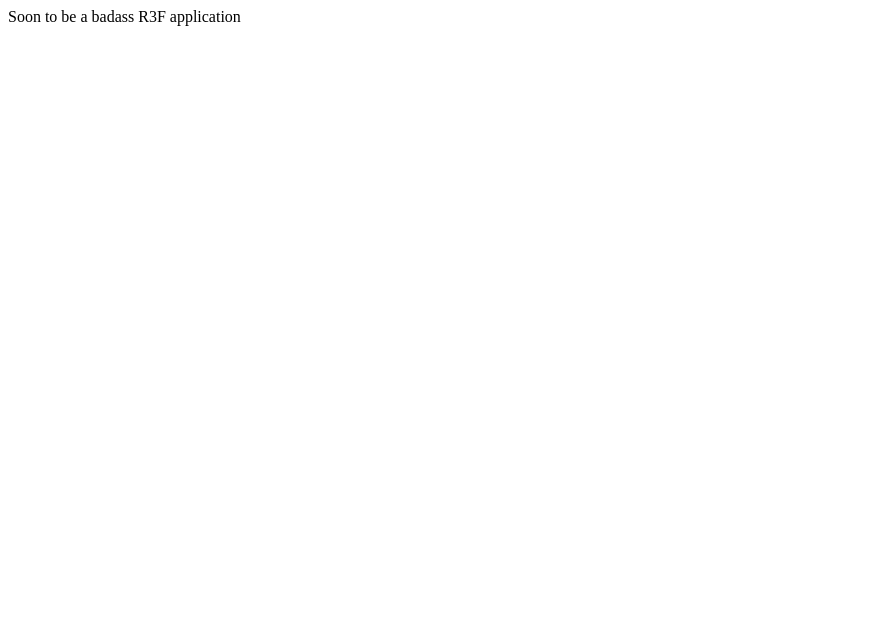
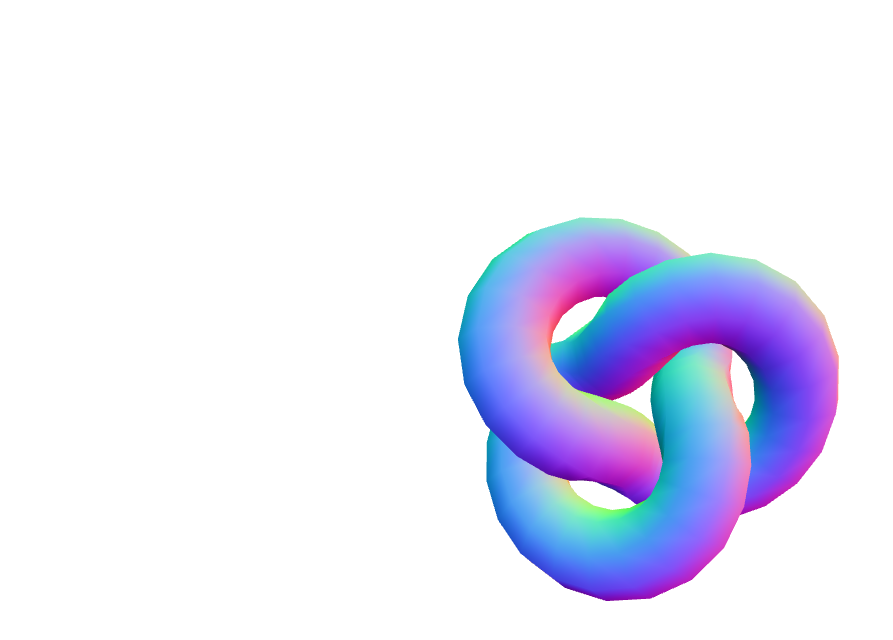
Before and after one commit to jawid-fakhari/55-first-r3f-application, a React (Vite) app: page / in a window 1280 px wide. Shown: the top 640 px of the page, without its empty margins (0-893 px from the left). Built offline with nearby package versions, Linux system fonts and the light colour scheme.

Commit message:
first object, style on html body and root

```diff
--- a/src/index.jsx
+++ b/src/index.jsx
@@ -1,3 +1,4 @@
+import { Canvas } from '@react-three/fiber'
 import './style.css'
 import ReactDOM from 'react-dom/client'
 
@@ -5,6 +6,11 @@ const root = ReactDOM.createRoot(document.querySelector('#root'))
 
 root.render(
     <>
-        Soon to be a badass R3F application
+        <Canvas>
+            <mesh>
+                <torusKnotGeometry />
+                <meshNormalMaterial />
+            </mesh>
+        </Canvas>
     </>
 )
--- a/src/style.css
+++ b/src/style.css
@@ -0,0 +1,10 @@
+html,
+body,
+#root {
+  position: fixed;
+  top: 0;
+  left: 0;
+  width: 100%;
+  height: 100%;
+  overflow: hidden;
+}
```
